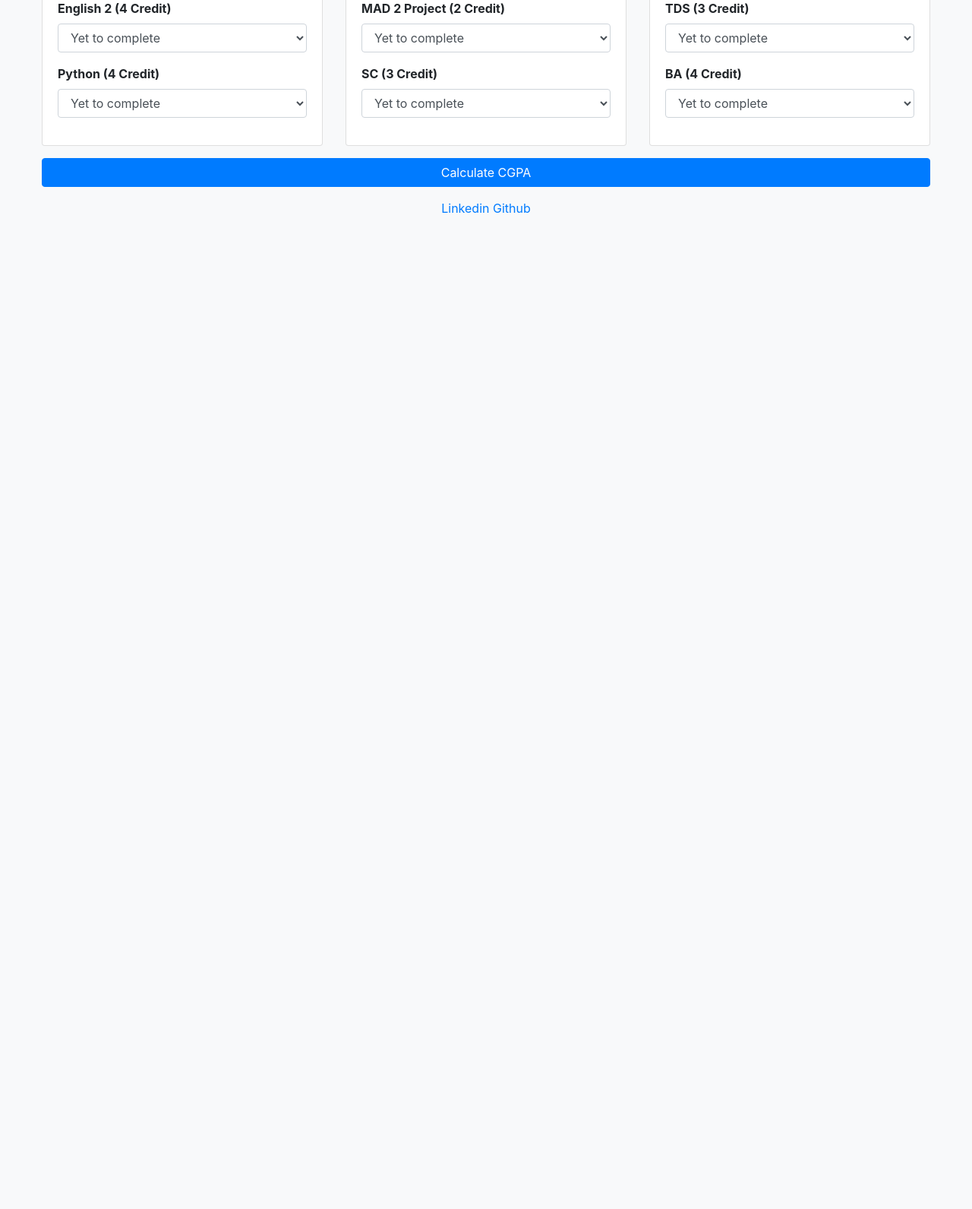
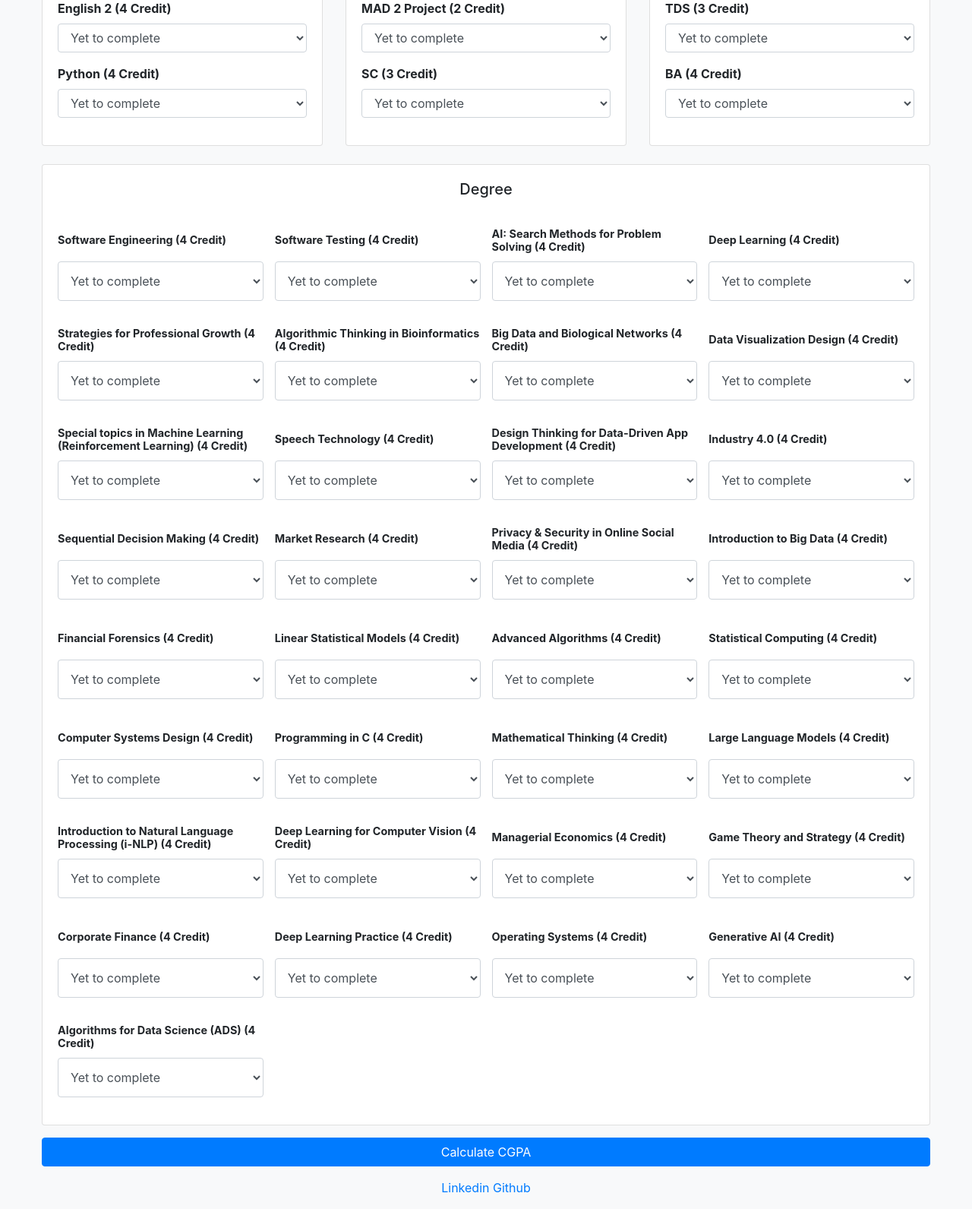
Before and after one commit to rajarshiroydev/iitm_bs_cgpa_calculator, a Flask app: page / in a window 1280 px wide. Shown: the part 720-2311 px from the top of the page at 76% size. Before the commit the page ends 1000 px from the top, so only its background shows below. Run offline with Flask 2, Linux system fonts and the light colour scheme; some libraries are stand-ins or nearby versions.

Commit message:
added degree courses

```diff
--- a/app.py
+++ b/app.py
@@ -28,6 +28,39 @@ credits = {
     "MLP Project": 2,
     "TDS": 3,
     "BA": 4,
+    "Software Engineering": 4,
+    "Software Testing": 4,
+    "AI: Search Methods for Problem Solving": 4,
+    "Deep Learning": 4,
+    "Strategies for Professional Growth": 4,
+    "Algorithmic Thinking in Bioinformatics": 4,
+    "Big Data and Biological Networks": 4,
+    "Data Visualization Design": 4,
+    "Special topics in Machine Learning (Reinforcement Learning)": 4,
+    "Speech Technology": 4,
+    "Design Thinking for Data-Driven App Development": 4,
+    "Industry 4.0": 4,
+    "Sequential Decision Making": 4,
+    "Market Research": 4,
+    "Privacy & Security in Online Social Media": 4,
+    "Introduction to Big Data": 4,
+    "Financial Forensics": 4,
+    "Linear Statistical Models": 4,
+    "Advanced Algorithms": 4,
+    "Statistical Computing": 4,
+    "Computer Systems Design": 4,
+    "Programming in C": 4,
+    "Mathematical Thinking": 4,
+    "Large Language Models": 4,
+    "Introduction to Natural Language Processing (i-NLP)": 4,
+    "Deep Learning for Computer Vision": 4,
+    "Managerial Economics": 4,
+    "Game Theory and Strategy": 4,
+    "Corporate Finance": 4,
+    "Deep Learning Practice": 4,
+    "Operating Systems": 4,
+    "Generative AI": 4,
+    "Algorithms for Data Science (ADS)": 4,
 }
 
 # Grade values
@@ -67,6 +100,44 @@ diploma_data_science_courses = [
     "BA",
 ]
 
+degree_courses = [
+    "Software Engineering",
+    "Software Testing",
+    "AI: Search Methods for Problem Solving",
+    "Deep Learning",
+    "Strategies for Professional Growth",
+    "Algorithmic Thinking in Bioinformatics",
+    "Big Data and Biological Networks",
+    "Data Visualization Design",
+    "Special topics in Machine Learning (Reinforcement Learning)",
+    "Speech Technology",
+    "Design Thinking for Data-Driven App Development",
+    "Industry 4.0",
+    "Sequential Decision Making",
+    "Market Research",
+    "Privacy & Security in Online Social Media",
+    "Introduction to Big Data",
+    "Financial Forensics",
+    "Linear Statistical Models",
+    "Advanced Algorithms",
+    "Statistical Computing",
+    "Computer Systems Design",
+    "Programming in C",
+    "Mathematical Thinking",
+    "Large Language Models",
+    "Introduction to Natural Language Processing (i-NLP)",
+    "Deep Learning for Computer Vision",
+    "Managerial Economics",
+    "Game Theory and Strategy",
+    "Corporate Finance",
+    "Deep Learning Practice",
+    "Operating Systems",
+    "Generative AI",
+    "Algorithms for Data Science (ADS)",
+]
+
+print(len(degree_courses))
+
 
 @app.route("/", methods=["GET", "POST"])
 def index():
@@ -93,6 +164,7 @@ def index():
             foundation_courses=foundation_courses,
             diploma_programming_courses=diploma_programming_courses,
             diploma_data_science_courses=diploma_data_science_courses,
+            degree_courses=degree_courses,
         )
     return render_template(
         "index.html",
@@ -102,6 +174,7 @@ def index():
         foundation_courses=foundation_courses,
         diploma_programming_courses=diploma_programming_courses,
         diploma_data_science_courses=diploma_data_science_courses,
+        degree_courses=degree_courses,
     )
 
 
--- a/templates/index.html
+++ b/templates/index.html
@@ -38,10 +38,80 @@
         .card-columns {
             column-count: 3;
         }
+
+        /* Add these new styles */
+        .degree-courses {
+            display: grid;
+            grid-template-columns: repeat(4, 1fr);
+            gap: 20px;
+        }
+
+        .degree-card {
+            grid-column: 1 / -1;
+        }
+
+        .degree-card .card-body {
+            display: grid;
+            grid-template-columns: repeat(4, 1fr);
+            gap: 15px;
+        }
+
+        .degree-card .card-title {
+            grid-column: 1 / -1;
+            margin-bottom: 20px;
+        }
+
+        .degree-card .form-group {
+            display: flex;
+            flex-direction: column;
+            height: 100px;
+            /* Fixed height for each form group */
+        }
+
+        .degree-card .form-group label {
+            min-height: 40px;
+            /* Fixed height for labels */
+            display: flex;
+            align-items: center;
+            margin-bottom: 8px;
+            font-size: 0.9rem;
+            /* Slightly smaller font size */
+            line-height: 1.2;
+        }
+
+        .degree-card .form-control {
+            flex: 1;
+        }
+
+        @media (max-width: 992px) {
+            .degree-card .card-body {
+                grid-template-columns: repeat(2, 1fr);
+            }
+        }
+
+        @media (max-width: 576px) {
+            .degree-card .card-body {
+                grid-template-columns: 1fr;
+            }
+
+            .degree-card .form-group {
+                height: auto;
+            }
+
+            .degree-card .form-group label {
+                min-height: auto;
+            }
+        }
     </style>
 </head>
 
 <body>
+
+    {% if cgpa is not none %}
+    <div class="result">
+        <h2>Your CGPA: {{ cgpa }}</h2>
+    </div>
+    {% endif %}
 
     <div class="container">
         <h1 class="text-center mb-4">IITM BS CGPA Calculator</h1>
@@ -115,16 +185,34 @@
                         </div>
                     </div>
                 </div>
+
+                <div class="col-12 mt-4 degree-courses">
+                    <div class="card degree-card">
+                        <div class="card-body">
+                            <h5 class="card-title text-center">Degree</h5>
+                            {% for subject in degree_courses %}
+                            <div class="form-group">
+                                <label for="{{ subject }}">{{ subject.replace('_', ' ') }} ({{ credits[subject]
+                                    }} Credit)</label>
+                                <select class="form-control" name="{{ subject }}" id="{{ subject }}">
+                                    <option value="YTC" {% if grades[subject]=='YTC' %}selected{% endif %}>Yet to
+                                        complete</option>
+                                    {% for grade, value in [('S', 10), ('A', 9), ('B', 8), ('C', 7), ('D', 6), ('E', 4)]
+                                    %}
+                                    <option value="{{ grade }}" {% if grades[subject]==grade %}selected{% endif %}>{{
+                                        grade }}</option>
+                                    {% endfor %}
+                                </select>
+                            </div>
+                            {% endfor %}
+                        </div>
+                    </div>
+                </div>
             </div>
 
             <button type="submit" class="btn btn-primary btn-block mt-3 mb-3">Calculate CGPA</button>
         </form>
 
-        {% if cgpa is not none %}
-        <div class="result">
-            <h2>Your CGPA: {{ cgpa }}</h2>
-        </div>
-        {% endif %}
 
         <div class="d-flex justify-content-center mb-3">
             <div class="mx-auto">
```
Also changed, not shown: cgpa_calculator.py (deleted, +0 -84 lines).
